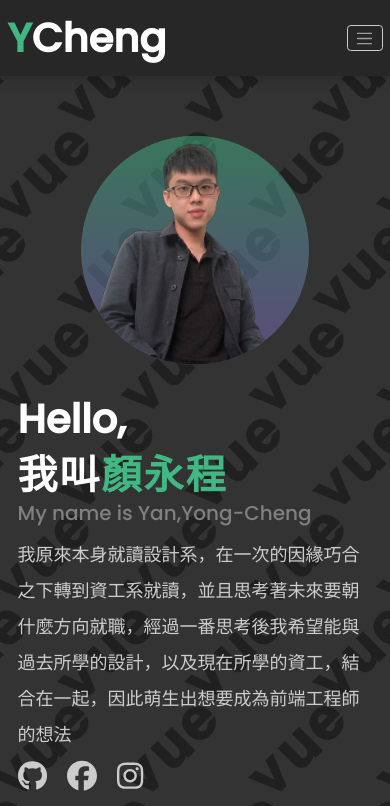
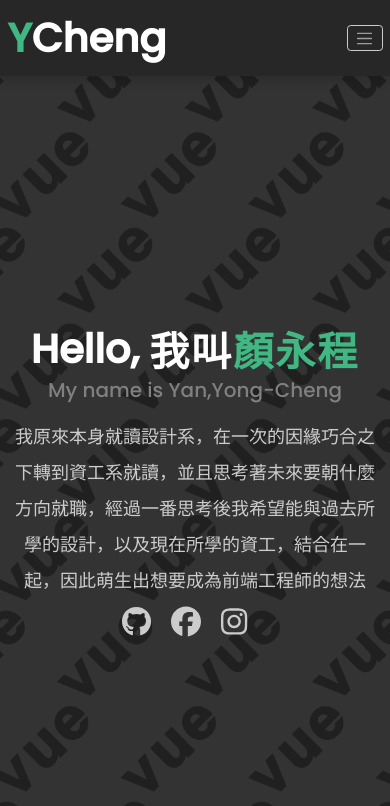
Before and after one commit to bdk27/vue_portfolio, a Vue app: page / in a window 390 px wide. Shown: the top 806 px of the page. Built offline with nearby package versions, Linux system fonts and the light colour scheme.

Commit message:
change RWD

```diff
--- a/src/components/YchengAbout.vue
+++ b/src/components/YchengAbout.vue
@@ -182,5 +182,12 @@
 
     }
 
+    @media (max-width: 991px) {
+        .items {
+            .image {
+                width: 50%;
+            }
 
+        }
+    }
 </style>
--- a/src/components/YchengHome.vue
+++ b/src/components/YchengHome.vue
@@ -4,7 +4,7 @@
             <div class="row align-items-center justify-content-between row-cols-sm-1 row-cols-md-2 flex-lg-row flex-md-column-reverse flex-sm-column-reverse">
                 <div class="col-12">
                     <div class="items">
-                        <div class="">
+                        <div class="lan">
                             <h3 class="en me-3">Hello,</h3>
                             <h1 class="zh">我叫<span>顏永程</span></h1>
                         </div>
@@ -25,7 +25,7 @@
                     </div>
                 </div>
             </div>
-            <div class="mouse d-flex align-items-center justify-content-start">
+            <div class="mouse">
                 <font-awesome-icon icon="fa-solid fa-computer-mouse" class="icon mouse-icon animate__animated animate__slideInDown animate__infinite animate__slow"/>
                 <p class="mx-4 mb-0">往下滑</p>
                 <font-awesome-icon icon="fa-solid fa-caret-down" class="icon mouse-icon"/>
@@ -57,7 +57,7 @@
             left: 50%;
             transform: translate(-50%, -50%);
             .items {
-                padding: 1rem;
+                .lan {
                    .en {
                     font-family: 'Poppins', sans-serif;
                     font-size: 3rem;
@@ -73,12 +73,14 @@
                             color: $light-green;
                         }
                     }
+                }
+
                 h4 {
                     color: $card-text;
                     position: relative;
                     font-size: 2.5rem;
                     font-family: 'Poppins', sans-serif;
-                    margin-bottom: 1rem;
+                    margin-bottom: 1.5rem;
                 }
                 p {
                     color: $text-color;
@@ -94,20 +96,23 @@
                     }
                 }
                 .image {
+                    position: relative;
                     width: 100%;
                     padding: 1rem;
-                    /* background: linear-gradient(rgb(65, 184, 131), rgba(53, 73, 95, .5)); */
-                   /*  background: linear-gradient(315deg,rgba(66, 211, 146, .5) 25%,rgba(100, 126, 255, .5)); */
                     border-radius: 50%;
                     margin: 0 auto;
                     img {
                         border-radius: 50%;
-                        background: linear-gradient(to top, rgba(131, 96, 195, .5), rgba(65, 184, 131, .5));
+                        background: linear-gradient(to top, rgba(131, 96, 195, .6), rgba(65, 184, 131, .6));
+                        /* box-shadow: 30px 30px rgba(131, 96, 195, .3); */
                     }
                 }
             }
         }
         .mouse {
+            display: flex;
+            align-items: center;
+            justify-content: flex-start;
             margin-top: 5rem;
             p {
                 color: $text-color;
@@ -131,39 +136,47 @@
     @media (max-width: 991px) {
         .home {
             .container {
-               .row {
-                    flex-direction: column-reverse;
                 .col-12 {
                     width: 100%;
                 }
                 .items {
-                        .image {
-                            width: 70%;
+                    text-align: center;
+                    .lan {
+                        display: flex;
+                        align-items: center;
+                        justify-content: center;
+                        .en {
+                            font-size: 5rem;
                         }
                     }
-
+                    .image {
+                        width: 0;
                     }
                 }
-
+            }
+            .mouse {
+                display: none;
+            }
         }
     }
     @media (max-width: 768px) {
         .home {
             .container {
                 .items {
+                    .lan {
+
                         .en {
                             font-size: 4rem;
                         }
                         .zh {
                             font-size: 4rem;
                         }
+                    }
                     h4 {
                         font-size: 2rem;
                     }
                 }
-
             }
-
         }
     }
     @media (max-width: 576px) {
```
Lines whose indentation alone changed are shown as unchanged.
